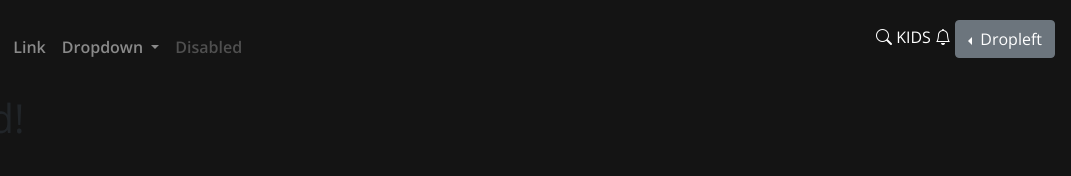
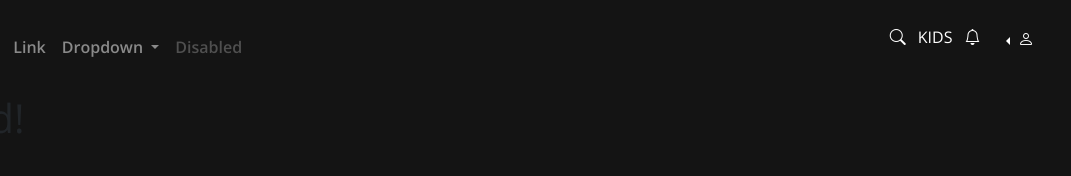
Before and after one commit to Ifyben/Build_Week_Netflix_Clone, a plain HTML site: page Index.html in a window 1280 px wide. Shown: the full height of the page, 209-1280 px from the left. Drawn offline with nearby package versions, Linux system fonts and the light colour scheme.

Commit message:
added person icon

```diff
--- a/Index.html
+++ b/Index.html
@@ -44,13 +44,13 @@
             </li>
           </ul>
           <ul class="text-white">
-            <li class="d-inline-block"><i class="bi bi-search"></i></li>
-            <li class="d-inline-block">KIDS</li>
-            <li class="d-inline-block"><i class="bi bi-bell"></i></li>
-            <li class="d-inline-block">
+            <li class="d-inline-block mr-2"><i class="bi bi-search"></i></li>
+            <li class="d-inline-block mr-2">KIDS</li>
+            <li class="d-inline-block mr-2"><i class="bi bi-bell"></i></li>
+            <li class="d-inline-block mr-2">
               <div class="btn-group dropleft">
-                <button type="button" class="btn btn-secondary dropdown-toggle" data-toggle="dropdown" aria-expanded="false">
-                  Dropleft
+                <button type="button" class="btn text-white dropdown-toggle" data-toggle="dropdown" aria-expanded="false">
+                  <i class="bi bi-person"></i>
                 </button>
                 <div class="dropdown-menu">
                   <a class="dropdown-item" href="#">Action</a>
```
